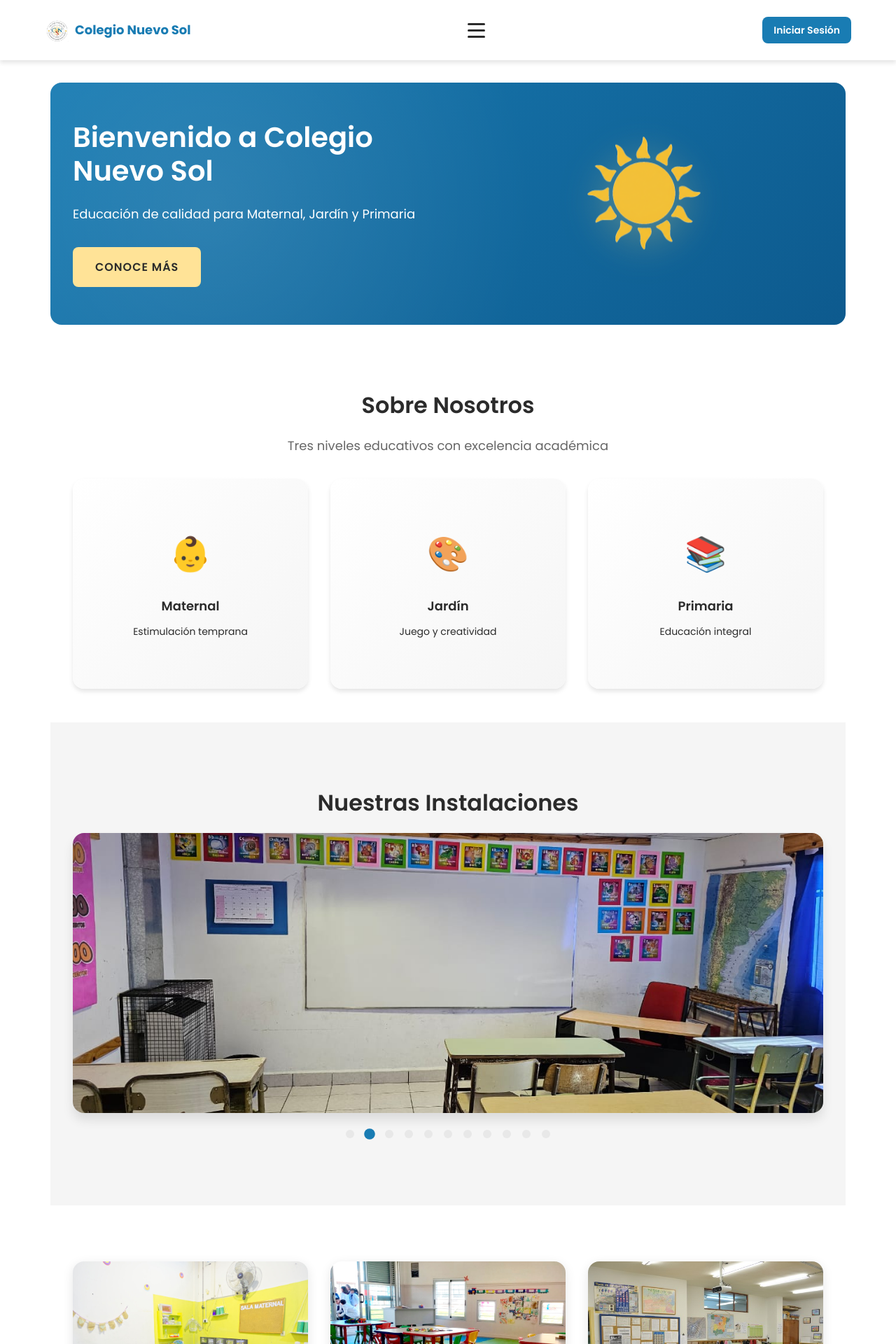
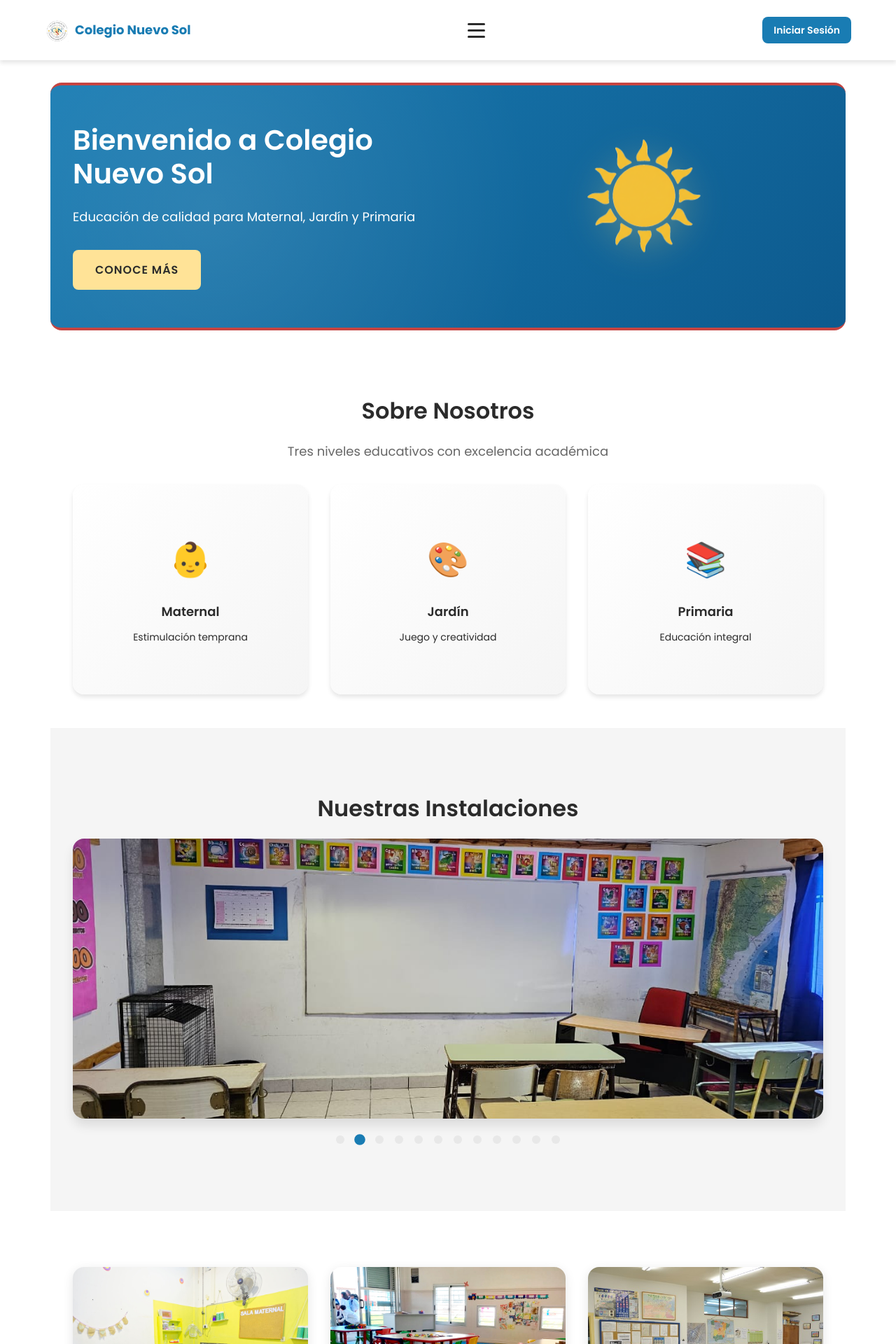
Before and after one commit to JosefinaBacci/WebCSN, a React (Vite) app in the folder frontend/: page / in a window 1280 px wide. Shown: the top 1920 px of the page at 70% size. Built offline with nearby package versions, Linux system fonts and the light colour scheme; no server answers; what @heroui/react would draw is missing.

Commit message:
hero new style and new staff members

```diff
--- a/frontend/src/pages/Home.tsx
+++ b/frontend/src/pages/Home.tsx
@@ -15,6 +15,7 @@ import img9 from "../images/img9.jpg";
 import img10 from "../images/img10.jpg";
 import img11 from "../images/img11.jpg";
 import img12 from "../images/img12.jpg";
+import img13 from "../images/img13.jpg";
 
 import staff0 from "../images/staff/staff0.png";
 import staff1 from "../images/staff/staff1.png";
@@ -34,6 +35,7 @@ import staff14 from "../images/staff/staff14.png";
 import staff15 from "../images/staff/staff15.png"
 import staff16 from "../images/staff/staff16.png"
 import staff17 from "../images/staff/staff17.png"
+import staff18 from "../images/staff/staff18.png"
 
 import staff from "../images/staff/staff-icon.png";
 
@@ -43,7 +45,7 @@ import primaria from "../images/primaria.jpg";
 import "./Home.css";
 
 export default function Home() {
-    const carouselImages = [img0, img1, img2, img4, img5, img7, img8, img9, img10, img11, img12];
+    const carouselImages = [img0, img1, img2, img4, img5, img7, img8, img9, img10, img11, img12, img13];
 
     const staffDirectivo = [
         {
@@ -164,7 +166,7 @@ export default function Home() {
         {
             name: "Laura Martínez",
             grade: "Yoga",
-            image: staff
+            image: staff18
         },
         {
             name: "Jorge Pino",
--- a/frontend/src/shared/components/Hero.css
+++ b/frontend/src/shared/components/Hero.css
@@ -12,6 +12,8 @@
     animation: slideInHero 0.8s cubic-bezier(0.34, 1.56, 0.64, 1);
     position: relative;
     overflow: hidden;
+    border-top: 4px solid var(--secondary);
+    border-bottom: 4px solid var(--secondary);
 }
 
 .hero::before {
```
Also changed, not shown: frontend/src/images/img13.jpg (added), frontend/src/images/staff/staff18.png (added).
